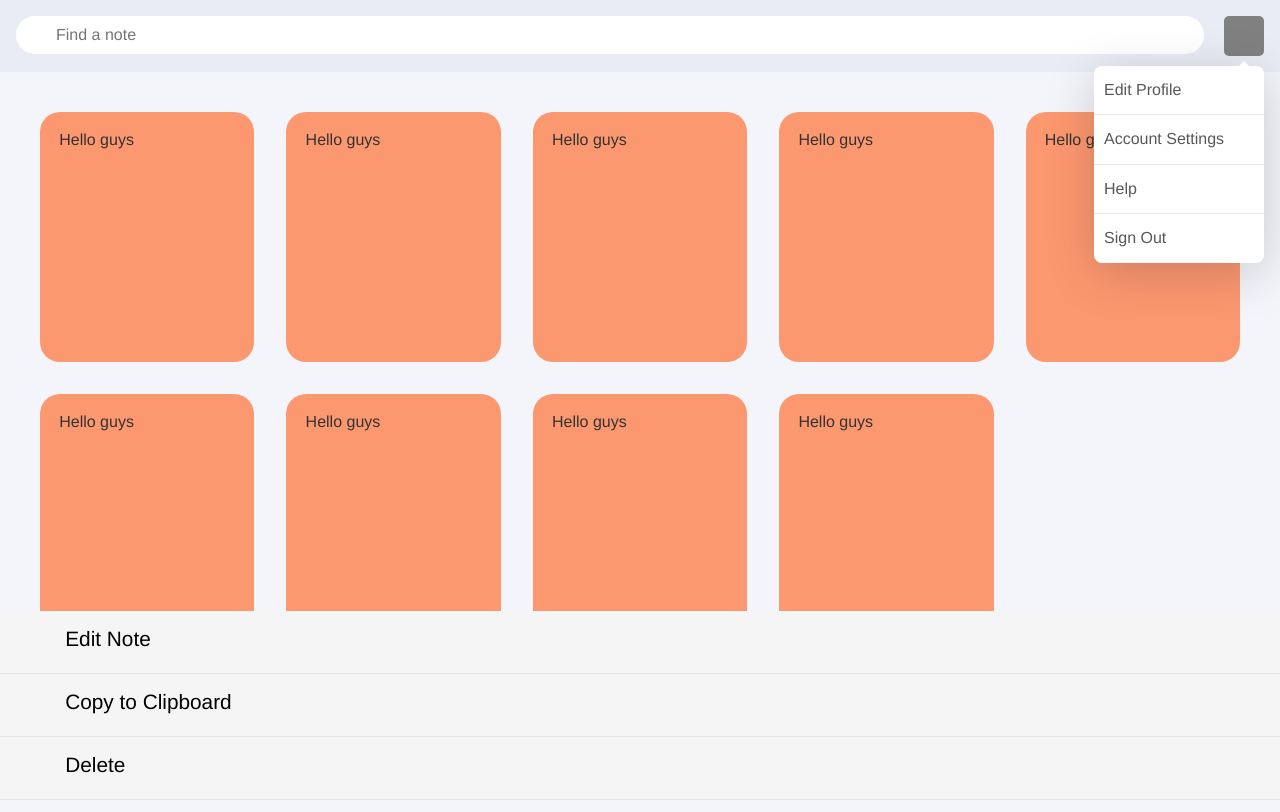
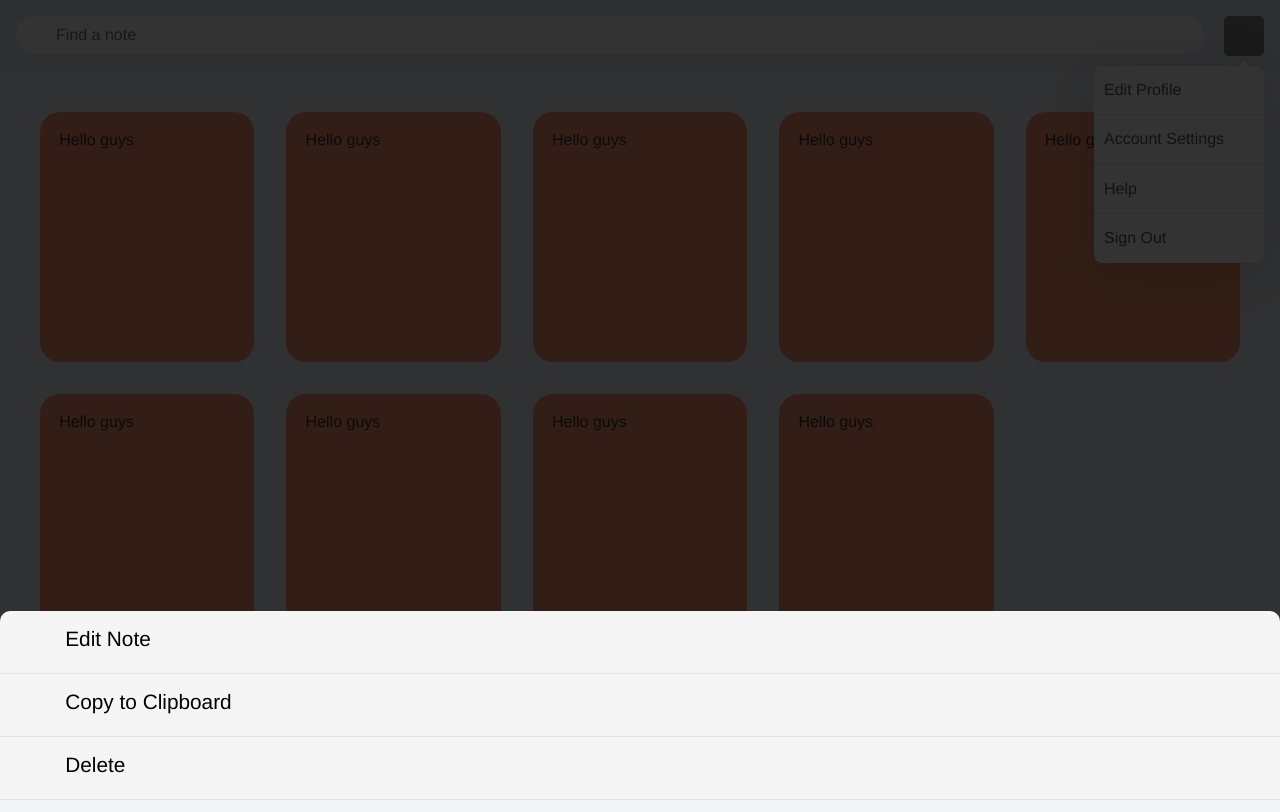
Before and after one commit to bilkn/cloud-note, a React (Create React App) app: page / in a window 1280 px wide. Shown: the top 812 px of the page. Built offline with nearby package versions, Linux system fonts and the light colour scheme; some icons are missing.

Commit message:
feat: add backdrop

```diff
--- /dev/null
+++ b/src/animations.js
@@ -0,0 +1,10 @@
+import { keyframes } from 'styled-components';
+
+export const fadeIn = keyframes`
+from {
+    opacity: 0;
+}
+to {
+    opacity: 1;
+}
+`;
--- /dev/null
+++ b/src/components/backdrop/index.js
@@ -0,0 +1,6 @@
+import React from 'react';
+import { Container } from './styles/backdrop';
+
+export default function Backdrop({ children, ...restProps }) {
+  return <Container {...restProps}>{children}</Container>;
+}
--- /dev/null
+++ b/src/components/backdrop/styles/backdrop.js
@@ -0,0 +1,12 @@
+import styled from 'styled-components/macro';
+import { fadeIn } from '../../../animations';
+export const Container = styled.div`
+  animation: ${fadeIn} 0.2s ease;
+  background-color: rgba(0, 0, 0, 0.8);
+  height: 100vh;
+  left: 0;
+  position: fixed;
+  transition: opacity 300ms ease;
+  top: 0;
+  width: 100vw;
+`;
--- a/src/components/index.js
+++ b/src/components/index.js
@@ -6,3 +6,4 @@
 export { default as FlexWrapper } from './flex-wrapper';
 export { default as Form } from './form';
 export { default as Menu } from './menu';
+export { default as Backdrop } from './backdrop';
--- a/src/components/menu/styles/menu.js
+++ b/src/components/menu/styles/menu.js
@@ -7,6 +7,7 @@
   bottom: 0;
   position: fixed;
   width: 100%;
+  z-index: 10;
 `;
 
 export const List = styled.ul``;
--- a/src/pages/home.js
+++ b/src/pages/home.js
@@ -1,12 +1,13 @@
 import React from 'react';
-import {HeaderContainer, MenuContainer, MainContainer} from '../containers';
-
+import { Backdrop } from '../components';
+import { HeaderContainer, MenuContainer, MainContainer } from '../containers';
 
 export default function Home() {
   return (
     <>
       <MenuContainer />
       <MainContainer />
+      <Backdrop />
     </>
   );
 }
```
